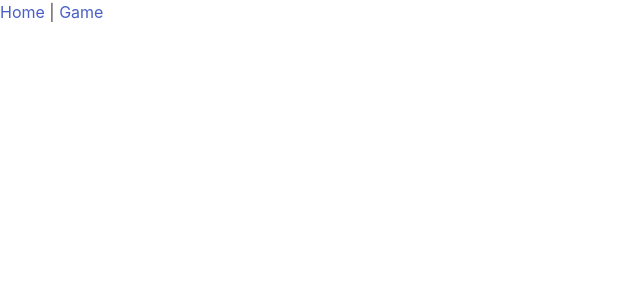
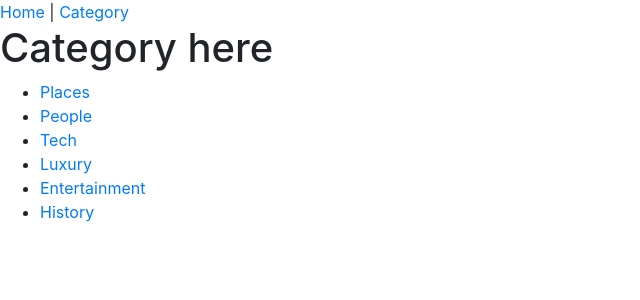
Before and after one commit to iamhabbeboy/npix1word, a Vue app: page /category in a window 1280 px wide. Shown: the top 300 px of the page, without its empty margins (0-640 px from the left). Built offline with nearby package versions, Linux system fonts and the light colour scheme.

Commit message:
basics game features

```diff
--- a/package.json
+++ b/package.json
@@ -10,9 +10,9 @@
   },
   "dependencies": {
     "axios": "^0.19.0",
-    "bulma": "^0.8.0",
     "core-js": "^3.3.2",
     "register-service-worker": "^1.6.2",
+    "sweetalert": "^2.1.2",
     "vue": "^2.6.10",
     "vue-axios": "^2.1.5",
     "vue-class-component": "^7.0.2",
--- a/public/index.html
+++ b/public/index.html
@@ -6,6 +6,7 @@
     <meta name="viewport" content="width=device-width,initial-scale=1.0">
     <link rel="icon" href="<%= BASE_URL %>favicon.ico">
     <title>npix-1word</title>
+    <link rel="stylesheet" href="https://stackpath.bootstrapcdn.com/bootstrap/4.4.1/css/bootstrap.min.css" />
   </head>
   <body>
     <noscript>
--- a/src/App.vue
+++ b/src/App.vue
@@ -2,7 +2,7 @@
   <div id="app">
     <div id="nav">
       <router-link to="/">Home</router-link> |
-      <router-link to="/game">Game</router-link>
+      <router-link to="/category">Category</router-link>
     </div>
     <router-view />
   </div>
--- a/src/assets/sass/main.scss
+++ b/src/assets/sass/main.scss
@@ -1,5 +1,5 @@
-@import '~bulma/bulma';
+// @import '~bulma/bulma';
 
-body {
-    // background-color: red;
-}
+// body {
+//     // background-color: red;
+// }
--- a/src/router/index.ts
+++ b/src/router/index.ts
@@ -3,7 +3,7 @@ import VueRouter from "vue-router";
 
 Vue.use(VueRouter);
 
-let lazyLoader = function(page: string) {
+let lazyLoader = function (page: string) {
   return () => import(`@/views/${page}.vue`)
 }
 
@@ -11,12 +11,17 @@ const routes = [
   {
     path: "/",
     name: "home",
-    component: lazyLoader('Home')
+    component: lazyLoader("Home")
   },
   {
-    path: "/game",
+    path: "/category",
+    name: "category",
+    component: lazyLoader("Category")
+  },
+  {
+    path: "/game/:id",
     name: "game",
-    component: lazyLoader('Game')
+    component: lazyLoader("Game")
   }
 ];
 
--- /dev/null
+++ b/src/views/Category.vue
@@ -0,0 +1,47 @@
+<template>
+  <div>
+    <h1>Category here</h1>
+    <ul>
+      <li v-for="(category, index) of categories" :key="index">
+        <router-link :to="{ name: 'game', params: { id: category.id } }">{{
+          category.title
+        }}</router-link>
+      </li>
+    </ul>
+  </div>
+</template>
+
+<script>
+export default {
+  data() {
+    return {
+      categories: [
+        {
+          id: 1,
+          title: "Places"
+        },
+        {
+          id: 2,
+          title: "People"
+        },
+        {
+          id: 3,
+          title: "Tech"
+        },
+        {
+          id: 4,
+          title: "Luxury"
+        },
+        {
+          id: 5,
+          title: "Entertainment"
+        },
+        {
+          id: 6,
+          title: "History"
+        }
+      ]
+    };
+  }
+};
+</script>
--- a/src/views/Game.vue
+++ b/src/views/Game.vue
@@ -1,36 +1,58 @@
 <template>
-  <div class="about">
-    <h3>Category: {{data.category.toUpperCase() }}</h3>
-    <span v-for="(img, index) of data.image" :key="index">
-      <img :src="img" class="resize" />
-    </span>
-    <h1>{{data.question}}</h1>
-    <span v-for="index in data.answer.length" :key="index">
-      <input type="text" ref="answer" :key="index" @change="monitorChars"/>
+  <div class="container">
+    <h3>
+      Category:
+      <span v-if="category">{{ category }}</span>
+    </h3>
+    <div class="col-md-5">
+      <div class="d-flex flex-wrap p-1 bg-secondary text-white">
+        <div
+          class="flex-fill img-wrap"
+          v-for="(img, index) of image"
+          :key="index"
+        >
+          <img :src="img" class="resize rounded img-thumbnail" />
+        </div>
+      </div>
+    </div>
+    <h1>{{ question }}</h1>
+    <span v-for="(ans, index) in answer" :key="index">
+      <input type="text" ref="answer" :key="ans" />
     </span>
     <br />
-    <button>Reset</button>
+    <br />
+    <p>
+      <button class="btn btn-info">Restart</button>
       &nbsp;
-    <button>Reset</button>
+      <button class="btn btn-danger">Reset</button>
       &nbsp;
-    <button @click="verify">Submit</button>
+      <button @click="verify" class="btn btn-primary">Submit</button>
+    </p>
   </div>
 </template>
 
-<style scoped lang="scss">
+<style lang="scss" scoped>
 .resize {
-  width: 200px;
+  width: 100%;
+  height: 100%;
+}
+
+.img-wrap {
+  width: 140px;
   max-width: 100%;
+  overflow: hidden;
 }
 
 h1 {
   font-size: 1.8em;
   font-weight: bold;
 }
+
 span {
   margin-left: 5px;
   margin-right: 5px;
 }
+
 input[type="text"] {
   width: 50px;
   font-size: 1.4em;
@@ -41,38 +63,111 @@ input[type="text"] {
 }
 </style>
 
-<script lang="ts">
-import { Component, Vue } from "vue-property-decorator";
+<script>
+import Vue from "vue";
 
-@Component
-export default class Game extends Vue {
-  data: {
-    id: number,
-    answer: string,
-    category: string,
-    question: string,
-    image: Array<string>
-  };
-  constructor() {
-    super();
-    this.data = {
+export default {
+  data() {
+    return {
+      games: [
+        {
           id: 1,
           category: "tech",
           question: "what's the name of this guy?",
-      image: ["https://pbs.twimg.com/media/DqlqiJbWwAICl8C.jpg"],
+          image: [
+            "https://pbs.twimg.com/media/DqlqiJbWwAICl8C.jpg",
+            "https://res.cloudinary.com/denj7z5ec/image/upload/v1587859671/download_ezoqfj.jpg",
+            "https://res.cloudinary.com/denj7z5ec/image/upload/v1587859680/2946769_bm17qs.png",
+            "https://res.cloudinary.com/denj7z5ec/image/upload/v1587859686/prosper-otemuyiwa_tg1ffi.jpg"
+          ],
           answer: "prosper"
+        },
+        {
+          id: 2,
+          category: "people",
+          question: "what's the name of this person?",
+          image: [
+            "https://res.cloudinary.com/denj7z5ec/image/upload/v1587859479/library-of-congress-WYmjDP_8kMU-unsplash_ijazaz.jpg",
+            "https://res.cloudinary.com/denj7z5ec/image/upload/v1587859466/dyana-wing-so-Og16Foo-pd8-unsplash_otikkj.jpg",
+            "https://res.cloudinary.com/denj7z5ec/image/upload/v1587859531/lubo-minar-BhgatsWv_S0-unsplash_wr575a.jpg"
+          ],
+          answer: "barack"
+        },
+        {
+          id: 3,
+          category: "cars",
+          question: "what's the name of this car?",
+          image: ["https://source.unsplash.com/500x500/?car"],
+          answer: "lamborghini"
+        },
+        {
+          id: 4,
+          category: "Location",
+          question: "where is this in Lagos?",
+          image: [
+            "https://res.cloudinary.com/denj7z5ec/image/upload/v1587859903/oshodi-district-nigeria-akinleye5-ga_lj7hik.jpg",
+            "https://res.cloudinary.com/denj7z5ec/image/upload/v1587859902/Oshodi_jmzqvw.jpg",
+            "https://res.cloudinary.com/denj7z5ec/image/upload/v1587859890/00520848_1e12fcc4512c8c31cb59a470b5715b66_arc614x376_w735_us1_h5yrbi.jpg",
+            "https://res.cloudinary.com/denj7z5ec/image/upload/v1587859886/images_k1oyxb.jpg"
+          ],
+          answer: "oshodi"
+        }
+      ],
+      id: 1,
+      data: undefined,
+      storage: undefined
     };
+  },
+  mounted() {
+    this.storage = localStorage.getItem("user-game");
+    const _id =
+      this.storage === null ? this.id : localStorage.getItem("user-game");
+    this.data = this.games.find(game => game.id === parseInt(_id));
+  },
+  computed: {
+    category() {
+      return this.data ? this.data.category : "";
+    },
+    image() {
+      return this.data ? this.data.image : [];
+    },
+    question() {
+      return this.data ? this.data.question : "";
+    },
+    answer() {
+      return this.data ? this.data.answer.length : 0;
     }
-  verify(): void {
-    const ans = this.data['answer'].split("");
+  },
+  methods: {
+    verify() {
+      const ans = this.data["answer"].toLowerCase().split("");
       const _index = this.$refs["answer"];
-    const output = ans.map((resp, index) => _index[index].value);
+      const output = ans.map((resp, index) => {
+        return _index[index].value;
+      });
       if (ans.join("") === output.join("")) {
-      return alert("Correct Answer");
+        alert("Correct Answer");
+        ans.map((resp, index) => {
+          _index[index].value = "";
+        });
+        this.highestGameLevel();
+        const _id =
+          this.storage !== null ? parseInt(this.storage) + 1 : this.id + 1;
+        localStorage.setItem("user-game", _id);
+        return window.location.reload();
       }
-    alert("Wrong Answer");
+      return alert("Wrong Answer");
+    },
+    highestGameLevel() {
+      const storage = parseInt(this.storage);
+      if (this.games.length === storage) {
+        alert(
+          "Congratulations, You have gotten to the highest level of the game."
+        );
+        this.$router.push("/category");
       }
-  monitorChars(): void {
+    },
+    monitorChars() {
       const _index = this.$refs["answer"];
       // _index.map((input) => {
       //   if(input.value.length > 0) {
@@ -81,4 +176,5 @@ export default class Game extends Vue {
       // })
     }
   }
+};
 </script>
```
Also changed, not shown: 1 other file (tests, documents, lock files or other folders). Lines whose indentation alone changed are shown as unchanged.
